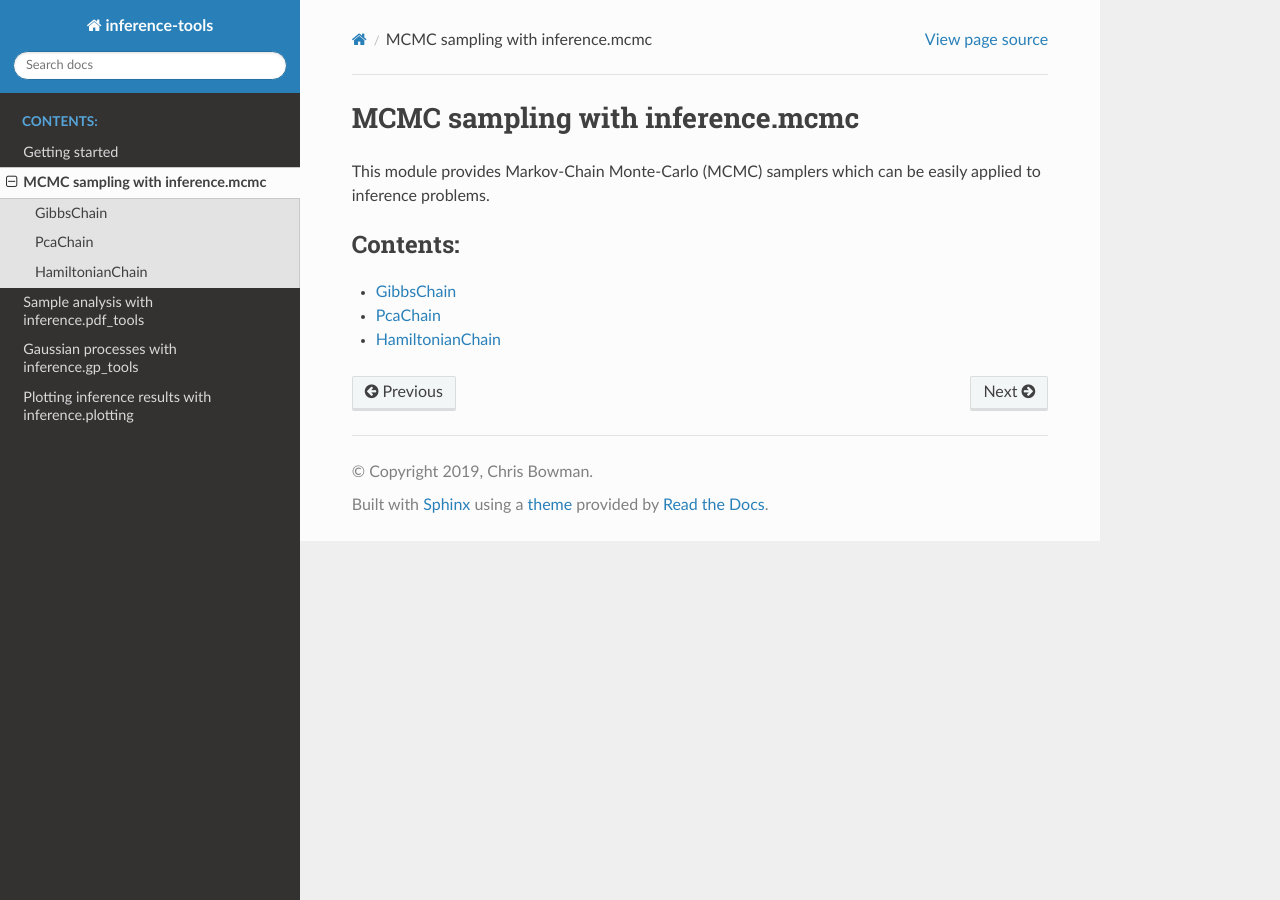
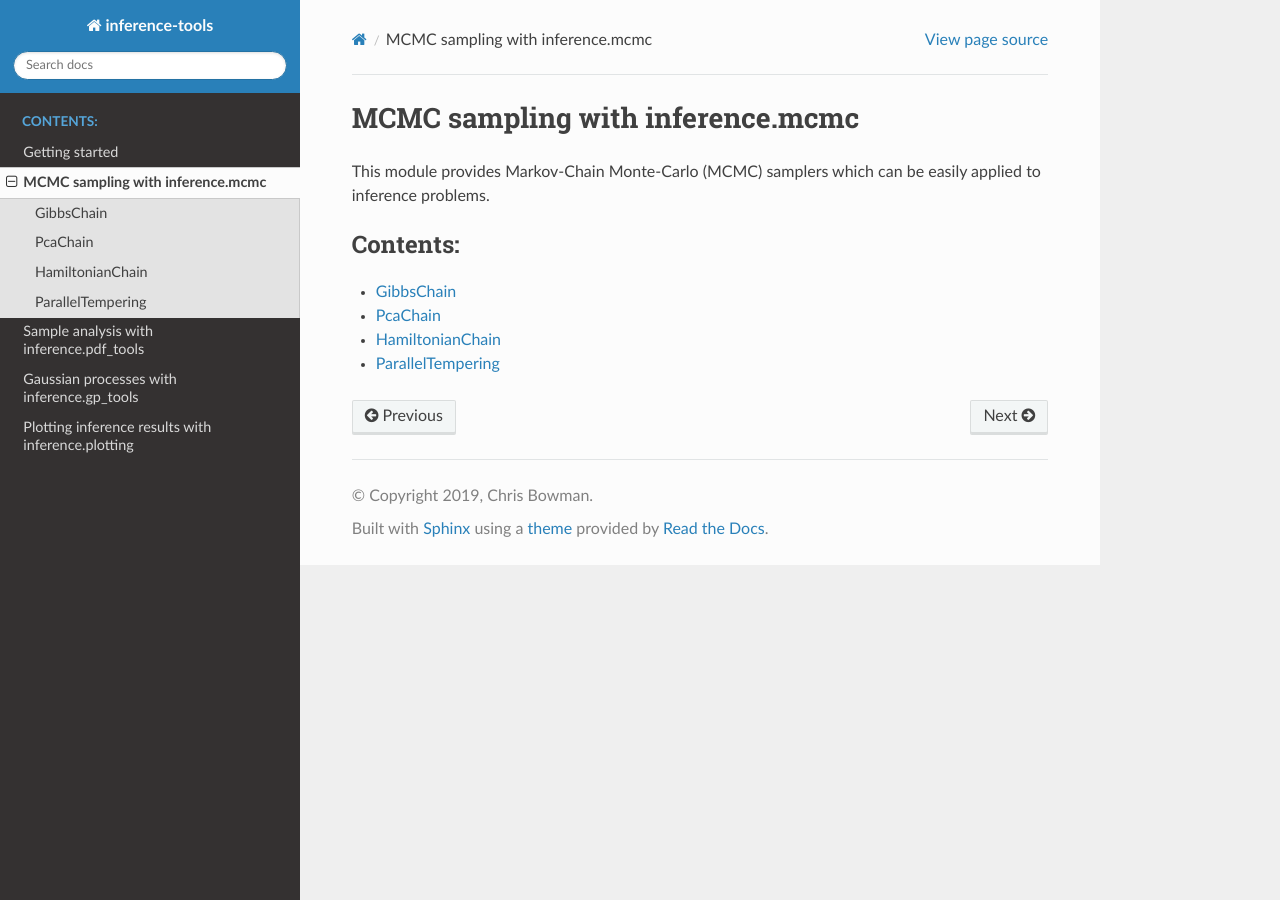
Before and after one commit to C-bowman/inference-tools-docs, a Sphinx documentation site: the page built from docs/source/mcmc.rst, in a window 1280 px wide. Built offline with Sphinx 7.4.7 and the Read the Docs theme 2.0.0, drawn with Linux system fonts in a browser that asks for light colours.

Commit message:
Added docs for the ParallelTempering class

```diff
--- /dev/null
+++ b/docs/source/ParallelTempering.rst
@@ -0,0 +1,5 @@
+ParallelTempering
+~~~~~~~~~~~~~~~~~
+
+.. autoclass:: inference.mcmc.ParallelTempering
+   :members: advance, swap, shutdown, return_chains
--- a/docs/source/mcmc.rst
+++ b/docs/source/mcmc.rst
@@ -10,3 +10,4 @@
    GibbsChain
    PcaChain
    HamiltonianChain
+   ParallelTempering
```
